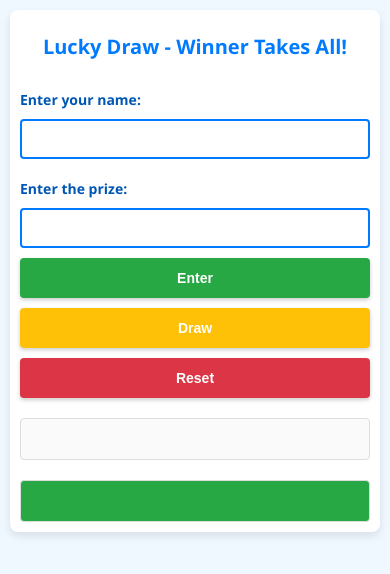
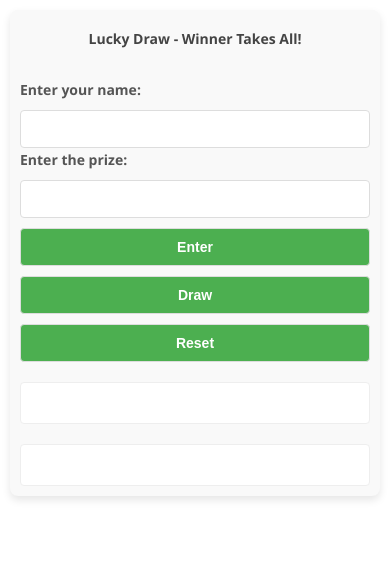
Before and after one commit to wtan90/lucky-draw, a plain HTML site: page index.html in a window 390 px wide. Drawn offline with Linux system fonts and the light colour scheme.

Commit message:
Update styles.css

```diff
--- a/styles.css
+++ b/styles.css
@@ -1,23 +1,22 @@
 body {
-    font-family: 'Segoe UI', Tahoma, Geneva, Verdana, sans-serif;
+    font-family: 'Segoe UI', Arial, sans-serif;
     margin: 0;
     padding: 0;
-    background-color: #f0f8ff; /* Light azure background */
-    color: #333;
+    background-color: #fff; /* White background for a clean look */
+    color: #333; /* Dark grey for text */
 }
 
 .container {
-    max-width: 600px;
+    max-width: 800px;
     margin: 20px auto;
     padding: 20px;
-    background-color: #ffffff;
+    background-color: #f9f9f9; /* Light grey background for the container */
     box-shadow: 0 4px 8px rgba(0, 0, 0, 0.1);
     border-radius: 8px;
-    padding: 15px;
 }
 
 h1 {
-    color: #007bff;
+    color: #444; /* Dark grey for the title */
     text-align: center;
     margin-bottom: 30px;
 }
@@ -25,56 +24,42 @@ h1 {
 label {
     font-weight: bold;
     margin-top: 20px;
-    display: block;
-    color: #0056b3;
+    color: #555; /* Slightly lighter grey for labels */
 }
 
 input[type="text"], button {
     width: 100%;
     padding: 10px;
     margin-top: 10px;
+    border: 1px solid #ddd; /* Light grey border for inputs and buttons */
     border-radius: 4px;
     box-sizing: border-box;
 }
 
 input[type="text"] {
-    border: 2px solid #007bff;
-    font-size: 16px;
+    background-color: #fff; /* White background for input fields */
 }
 
 button {
-    background-color: #28a745;
+    background-color: #4CAF50; /* Simplified to one button color for professionalism */
     color: white;
-    font-size: 18px;
     font-weight: bold;
-    border: none;
-    cursor: pointer;
-    box-shadow: 0 2px 4px rgba(0, 0, 0, 0.2);
 }
 
 button:hover {
-    opacity: 0.9;
-}
-
-#draw-button {
-    background-color: #ffc107;
-}
-
-#reset-button {
-    background-color: #dc3545;
+    background-color: #45a049; /* Darker shade of the button color on hover */
 }
 
 #participants-list, #winner-display {
     margin-top: 20px;
     padding: 20px;
-    background-color: #fafafa;
-    border: 1px solid #ddd;
+    background-color: #fff; /* White background for list and winner display */
+    border: 1px solid #eee; /* Very light grey border */
     border-radius: 4px;
 }
 
 #winner-display {
-    background-color: #28a745;
-    color: white;
+    color: #4CAF50; /* Green text for the winner for emphasis */
     font-size: 20px;
     text-align: center;
 }
@@ -85,26 +70,10 @@ button:hover {
         margin: 10px;
         padding: 10px;
     }
-
-    h1 {
-        font-size: 24px; /* Smaller font size for smaller screens */
-    }
-
-    label, input[type="text"], button {
-        font-size: 16px; /* Adjust font size for better readability on small devices */
-    }
-
-    button {
-        padding: 12px; /* Slightly larger padding for easier interaction */
-    }
 }
 
 @media (max-width: 480px) {
-    h1 {
-        font-size: 20px; /* Even smaller font size for very small screens */
-    }
-
-    label, input[type="text"], button {
-        font-size: 14px; /* Further adjust for small screens for better usability */
+    h1, label, input[type="text"], button {
+        font-size: 14px;
     }
 }
```
